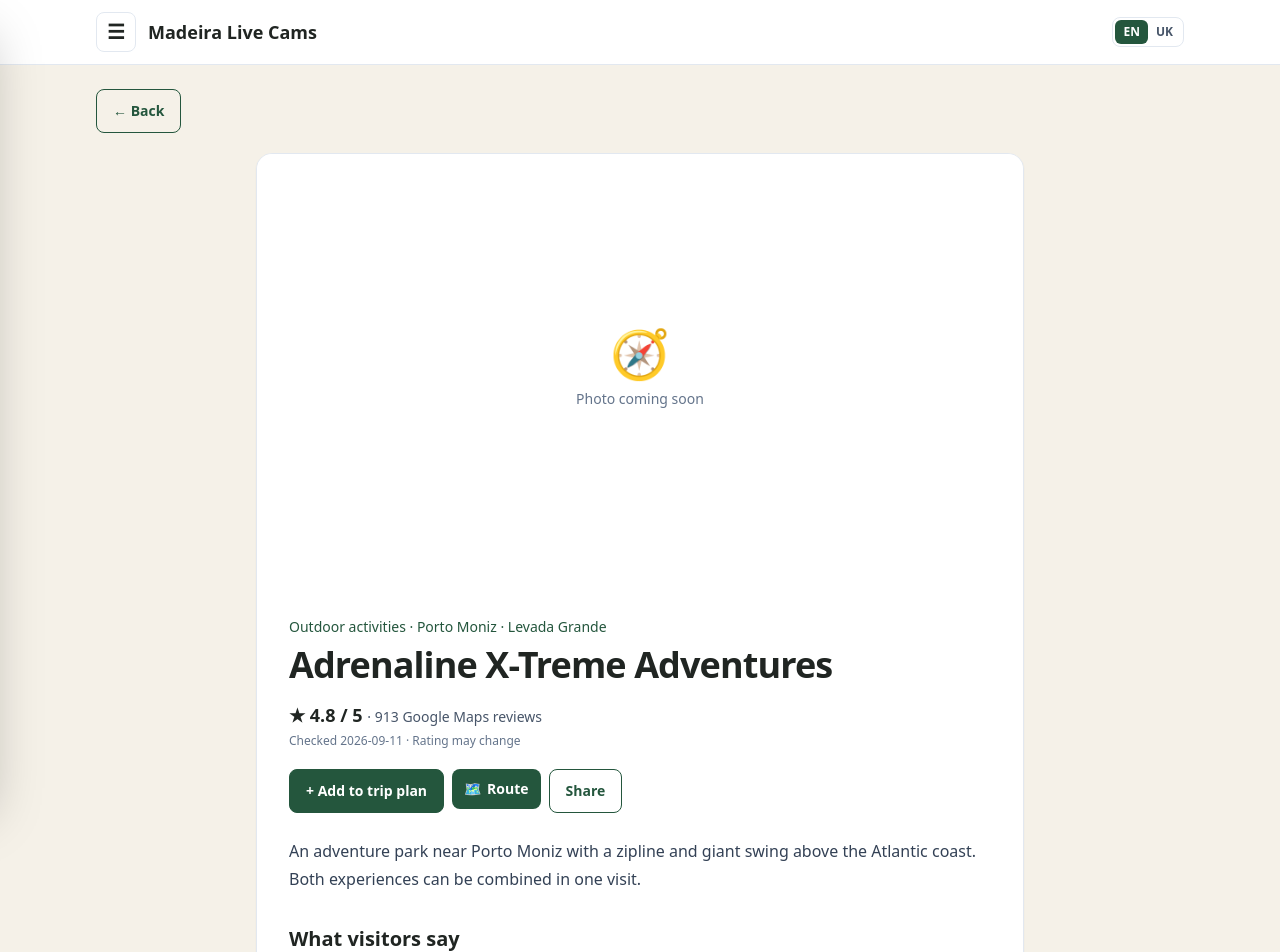
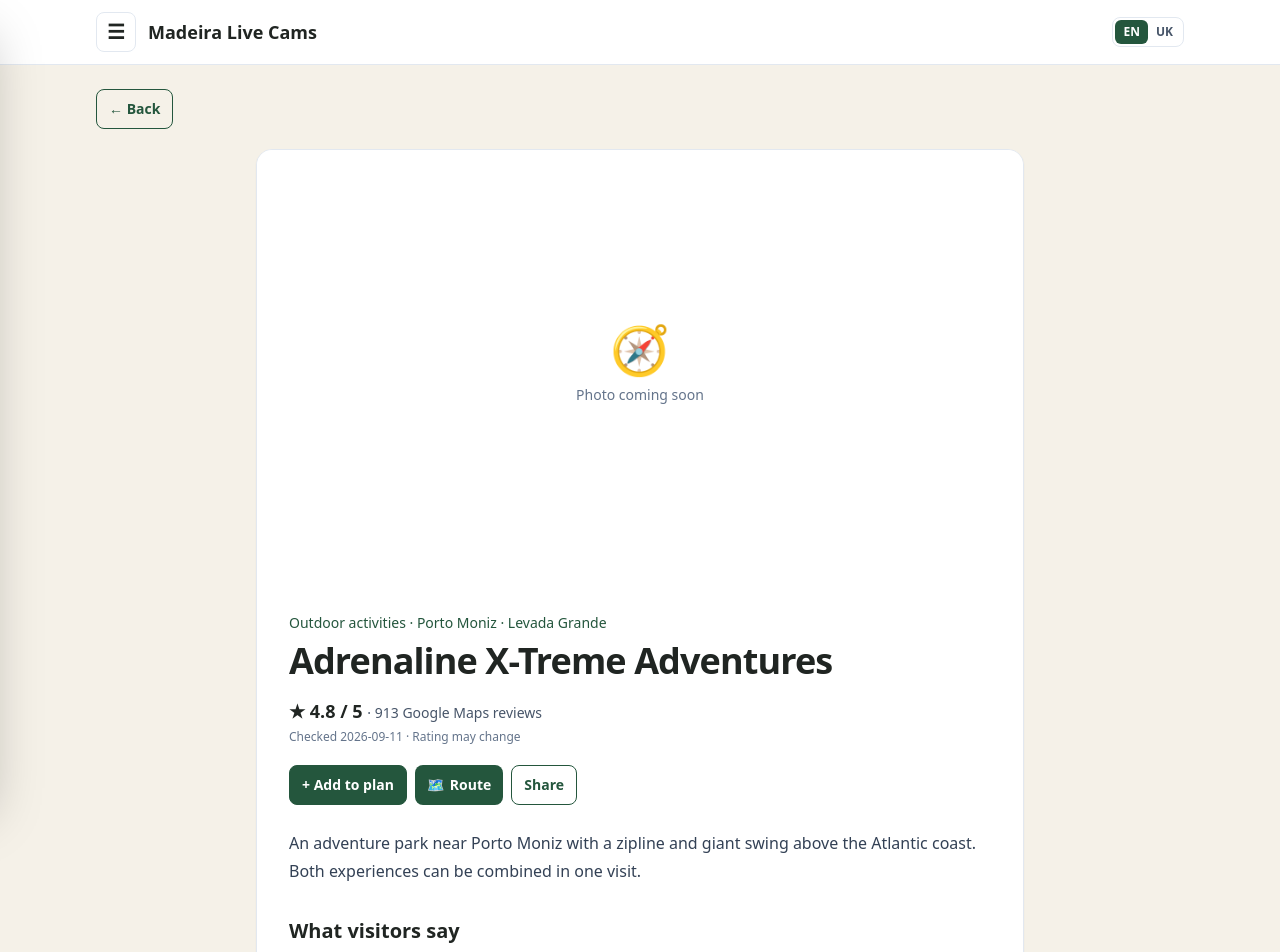
Before and after one commit to pampito89/madeira-live-cams, a Next.js app: page /explore/adrenaline-xtreme-adventures in a window 1280 px wide. Shown: the top 952 px of the page. Built offline with nearby package versions, Linux system fonts and the light colour scheme.

Commit message:
style: shorten and align add-to-plan buttons

```diff
--- a/components/ActivityPage.tsx
+++ b/components/ActivityPage.tsx
@@ -49,7 +49,7 @@ export default function ActivityPage({ restaurant: r, hasPhoto }: {
         geo: { '@type': 'GeoCoordinates', latitude: r.latitude, longitude: r.longitude },
         ...(hasPhoto ? { image: `https://madeiralivecams.com${r.image}` } : {}),
     };
-    const actionClass = 'inline-flex min-h-11 items-center justify-center rounded-lg border border-ocean px-4 py-2 text-sm font-semibold text-ocean transition hover:bg-ocean hover:text-white focus-visible:outline-none focus-visible:ring-2 focus-visible:ring-ocean focus-visible:ring-offset-2';
+    const actionClass = 'inline-flex h-10 items-center justify-center rounded-lg border border-ocean px-3 text-sm font-semibold text-ocean transition hover:bg-ocean hover:text-white focus-visible:outline-none focus-visible:ring-2 focus-visible:ring-ocean focus-visible:ring-offset-2';
     return <Layout>
     <Head>
       <title>{r.name} — {r.area} | Madeira Live Cams</title>
@@ -77,7 +77,7 @@ export default function ActivityPage({ restaurant: r, hasPhoto }: {
           <p className="mt-1 text-xs text-slate-500">{uk ? 'Перевірено' : 'Checked'} <time dateTime={r.checkedAt}>{r.checkedAt}</time> · {uk ? 'Оцінка може змінюватися' : 'Rating may change'}</p>
           {r.temporarilyClosed && <p role="note" className="mt-4 rounded-xl border border-amber-300 bg-amber-50 p-4 text-sm text-amber-900">{uk ? 'Google Maps позначає заклад як тимчасово закритий. Перед поїздкою уточніть, чи він відновив роботу.' : 'Google Maps marks this venue as temporarily closed. Confirm that it has reopened before travelling.'}</p>}
           <div className="mt-5 flex flex-wrap gap-2">
-            <Link href={planner} className={`${actionClass} bg-ocean text-white`}>+ {uk ? 'У план подорожі' : 'Add to trip plan'}</Link>
+            <Link href={planner} className={`${actionClass} bg-ocean text-white`}>+ {uk ? 'До плану' : 'Add to plan'}</Link>
             <div className="relative">
   <button type="button" aria-label={uk ? "\u041C\u0430\u0440\u0448\u0440\u0443\u0442" : "Route"} title={uk ? "\u041C\u0430\u0440\u0448\u0440\u0443\u0442" : "Route"} aria-expanded={routeOpen} aria-controls="restaurant-route-options" onClick={() => setRouteOpen(current => !current)} className="inline-flex h-10 items-center justify-center gap-1.5 whitespace-nowrap rounded-lg bg-ocean px-3 text-sm font-semibold text-white transition hover:bg-forest focus:outline-none focus:ring-2 focus:ring-ocean focus:ring-offset-2">
     <span aria-hidden="true">🗺️</span><span>{uk ? "\u041C\u0430\u0440\u0448\u0440\u0443\u0442" : "Route"}</span>
--- a/components/RestaurantPage.tsx
+++ b/components/RestaurantPage.tsx
@@ -37,7 +37,7 @@ export default function RestaurantPage({ restaurant: r, hasPhoto }: {
         geo: { '@type': 'GeoCoordinates', latitude: r.latitude, longitude: r.longitude },
         ...(hasPhoto ? { image: `https://madeiralivecams.com${r.image}` } : {}),
     };
-    const actionClass = 'inline-flex min-h-11 items-center justify-center rounded-lg border border-ocean px-4 py-2 text-sm font-semibold text-ocean transition hover:bg-ocean hover:text-white focus-visible:outline-none focus-visible:ring-2 focus-visible:ring-ocean focus-visible:ring-offset-2';
+    const actionClass = 'inline-flex h-10 items-center justify-center rounded-lg border border-ocean px-3 text-sm font-semibold text-ocean transition hover:bg-ocean hover:text-white focus-visible:outline-none focus-visible:ring-2 focus-visible:ring-ocean focus-visible:ring-offset-2';
     return <Layout>
     <Head>
       <title>{r.name} — {r.area} | Madeira Live Cams</title>
@@ -65,7 +65,7 @@ export default function RestaurantPage({ restaurant: r, hasPhoto }: {
           <p className="mt-1 text-xs text-slate-500">{uk ? 'Перевірено' : 'Checked'} <time dateTime={r.checkedAt}>{r.checkedAt}</time> · {uk ? 'Оцінка може змінюватися' : 'Rating may change'}</p>
           {r.temporarilyClosed && <p role="note" className="mt-4 rounded-xl border border-amber-300 bg-amber-50 p-4 text-sm text-amber-900">{uk ? 'Google Maps позначає заклад як тимчасово закритий. Перед поїздкою уточніть, чи він відновив роботу.' : 'Google Maps marks this venue as temporarily closed. Confirm that it has reopened before travelling.'}</p>}
           <div className="mt-5 flex flex-wrap gap-2">
-            <Link href={planner} className={`${actionClass} bg-ocean text-white`}>+ {uk ? 'У план подорожі' : 'Add to trip plan'}</Link>
+            <Link href={planner} className={`${actionClass} bg-ocean text-white`}>+ {uk ? 'До плану' : 'Add to plan'}</Link>
             <div className="relative">
   <button type="button" aria-label={uk ? "\u041C\u0430\u0440\u0448\u0440\u0443\u0442" : "Route"} title={uk ? "\u041C\u0430\u0440\u0448\u0440\u0443\u0442" : "Route"} aria-expanded={routeOpen} aria-controls="restaurant-route-options" onClick={() => setRouteOpen(current => !current)} className="inline-flex h-10 items-center justify-center gap-1.5 whitespace-nowrap rounded-lg bg-ocean px-3 text-sm font-semibold text-white transition hover:bg-forest focus:outline-none focus:ring-2 focus:ring-ocean focus:ring-offset-2">
     <span aria-hidden="true">🗺️</span><span>{uk ? "\u041C\u0430\u0440\u0448\u0440\u0443\u0442" : "Route"}</span>
--- a/pages/explore/[slug].tsx
+++ b/pages/explore/[slug].tsx
@@ -207,7 +207,7 @@ function StandardLocationPage({ location }: LocationPageProps) {
                 {displayLocation.name}
               </h1>
 
-              <div className="mt-3 flex flex-wrap gap-2"><Link href={`/trip-plan?addLocation=${encodeURIComponent(displayLocation.slug)}`} className="inline-flex min-h-11 items-center justify-center rounded-lg bg-ocean px-4 py-2 text-sm font-semibold text-white transition hover:bg-forest focus-visible:outline-none focus-visible:ring-2 focus-visible:ring-ocean focus-visible:ring-offset-2">+ {locale === "uk" ? "\u0423 \u043F\u043B\u0430\u043D \u043F\u043E\u0434\u043E\u0440\u043E\u0436\u0456" : "Add to trip plan"}</Link>
+              <div className="mt-3 flex flex-wrap gap-2"><Link href={`/trip-plan?addLocation=${encodeURIComponent(displayLocation.slug)}`} className="inline-flex h-10 items-center justify-center whitespace-nowrap rounded-lg bg-ocean px-3 text-sm font-semibold text-white transition hover:bg-forest focus-visible:outline-none focus-visible:ring-2 focus-visible:ring-ocean focus-visible:ring-offset-2">+ {locale === "uk" ? "До плану" : "Add to plan"}</Link>
                 <div className="relative">
                   <button type="button" onClick={() => setIsNavigationOpen((current) => !current)} aria-label={locationText.route} aria-expanded={isNavigationOpen} title={locationText.route} className="inline-flex h-10 items-center justify-center gap-1.5 whitespace-nowrap rounded-lg bg-ocean px-3 text-sm font-semibold text-white transition hover:bg-forest focus:outline-none focus:ring-2 focus:ring-ocean focus:ring-offset-2">
                     <span aria-hidden="true">🗺️</span>
```
